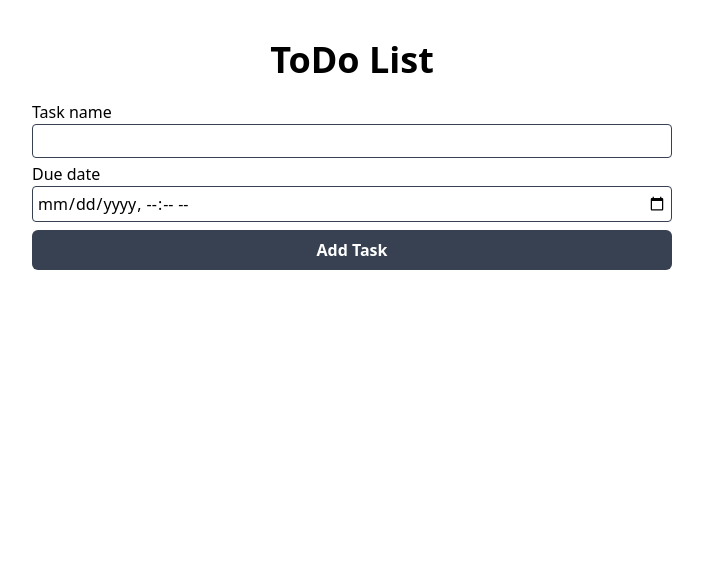
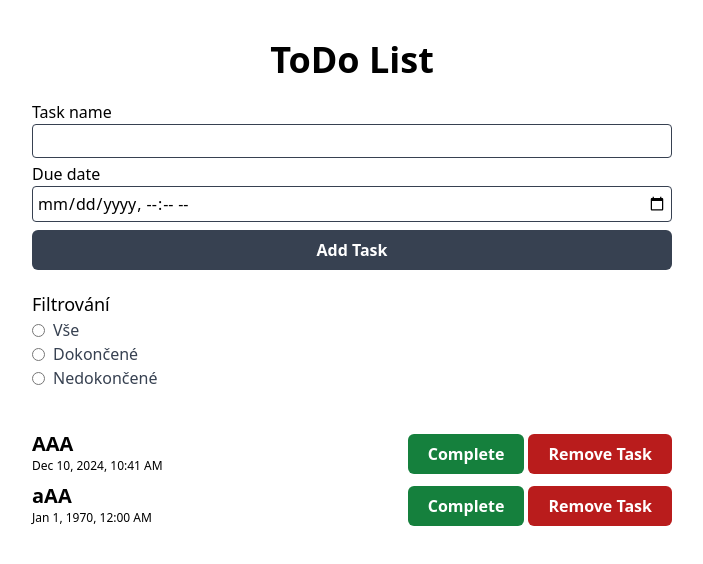
Before and after one commit to LUKAS1272/todo-list, a React (Vite) app: page / in a window 1280 px wide. Shown: the top 564 px of the page, without its empty margins (288-991 px from the left). Built offline with nearby package versions, Linux system fonts and the light colour scheme; data requests are answered from the project's data file.

Commit message:
Frontent pro filtrovani

```diff
--- a/db.json
+++ b/db.json
@@ -1,3 +1,16 @@
 {
-  "tasks": []
+  "tasks": [
+    {
+      "id": "e853",
+      "name": "AAA",
+      "due_date": "2024-12-10T10:41:00.000Z",
+      "is_completed": false
+    },
+    {
+      "id": "b49d",
+      "name": "aAA",
+      "due_date": null,
+      "is_completed": false
+    }
+  ]
 }
--- a/src/App.css
+++ b/src/App.css
@@ -563,50 +563,6 @@ video {
   margin-bottom: 1.25rem;
 }
 
-.mr-1 {
-  margin-right: 0.25rem;
-}
-
-.mr-2 {
-  margin-right: 0.5rem;
-}
-
-.mr-0\.5 {
-  margin-right: 0.125rem;
-}
-
-.mr-5 {
-  margin-right: 1.25rem;
-}
-
-.mr-3 {
-  margin-right: 0.75rem;
-}
-
-.mb-5 {
-  margin-bottom: 1.25rem;
-}
-
-.mb-3 {
-  margin-bottom: 0.75rem;
-}
-
-.mb-2 {
-  margin-bottom: 0.5rem;
-}
-
-.mt-10 {
-  margin-top: 2.5rem;
-}
-
-.ml-auto {
-  margin-left: auto;
-}
-
-.mt-1 {
-  margin-top: 0.25rem;
-}
-
 .mb-1 {
   margin-bottom: 0.25rem;
 }
@@ -615,28 +571,60 @@ video {
   margin-bottom: 2.5rem;
 }
 
+.mb-2 {
+  margin-bottom: 0.5rem;
+}
+
+.ml-1 {
+  margin-left: 0.25rem;
+}
+
+.mr-0\.5 {
+  margin-right: 0.125rem;
+}
+
+.mr-1 {
+  margin-right: 0.25rem;
+}
+
+.mr-10 {
+  margin-right: 2.5rem;
+}
+
+.mr-3 {
+  margin-right: 0.75rem;
+}
+
+.mt-1 {
+  margin-top: 0.25rem;
+}
+
+.mt-10 {
+  margin-top: 2.5rem;
+}
+
+.mb-5 {
+  margin-bottom: 1.25rem;
+}
+
+.mt-5 {
+  margin-top: 1.25rem;
+}
+
+.mb-3 {
+  margin-bottom: 0.75rem;
+}
+
 .flex {
   display: flex;
-}
-
-.w-full {
-  width: 100%;
-}
-
-.w-11\/12 {
-  width: 91.666667%;
 }
 
 .w-1\/2 {
   width: 50%;
 }
 
-.w-3\/12 {
-  width: 25%;
-}
-
-.w-1\/3 {
-  width: 33.333333%;
+.w-full {
+  width: 100%;
 }
 
 .flex-col {
@@ -651,6 +639,10 @@ video {
   align-items: flex-end;
 }
 
+.items-center {
+  align-items: center;
+}
+
 .justify-start {
   justify-content: flex-start;
 }
@@ -659,16 +651,48 @@ video {
   justify-content: space-between;
 }
 
-.rounded-md {
-  border-radius: 0.375rem;
+.space-x-4 > :not([hidden]) ~ :not([hidden]) {
+  --tw-space-x-reverse: 0;
+  margin-right: calc(1rem * var(--tw-space-x-reverse));
+  margin-left: calc(1rem * calc(1 - var(--tw-space-x-reverse)));
 }
 
-.rounded-lg {
-  border-radius: 0.5rem;
+.space-y-4 > :not([hidden]) ~ :not([hidden]) {
+  --tw-space-y-reverse: 0;
+  margin-top: calc(1rem * calc(1 - var(--tw-space-y-reverse)));
+  margin-bottom: calc(1rem * var(--tw-space-y-reverse));
+}
+
+.space-x-2 > :not([hidden]) ~ :not([hidden]) {
+  --tw-space-x-reverse: 0;
+  margin-right: calc(0.5rem * var(--tw-space-x-reverse));
+  margin-left: calc(0.5rem * calc(1 - var(--tw-space-x-reverse)));
+}
+
+.space-y-3 > :not([hidden]) ~ :not([hidden]) {
+  --tw-space-y-reverse: 0;
+  margin-top: calc(0.75rem * calc(1 - var(--tw-space-y-reverse)));
+  margin-bottom: calc(0.75rem * var(--tw-space-y-reverse));
+}
+
+.space-y-2 > :not([hidden]) ~ :not([hidden]) {
+  --tw-space-y-reverse: 0;
+  margin-top: calc(0.5rem * calc(1 - var(--tw-space-y-reverse)));
+  margin-bottom: calc(0.5rem * var(--tw-space-y-reverse));
+}
+
+.space-y-1 > :not([hidden]) ~ :not([hidden]) {
+  --tw-space-y-reverse: 0;
+  margin-top: calc(0.25rem * calc(1 - var(--tw-space-y-reverse)));
+  margin-bottom: calc(0.25rem * var(--tw-space-y-reverse));
 }
 
 .rounded {
   border-radius: 0.25rem;
+}
+
+.rounded-md {
+  border-radius: 0.375rem;
 }
 
 .border {
@@ -677,11 +701,6 @@ video {
 
 .border-solid {
   border-style: solid;
-}
-
-.border-black {
-  --tw-border-opacity: 1;
-  border-color: rgb(0 0 0 / var(--tw-border-opacity, 1));
 }
 
 .border-gray-700 {
@@ -694,6 +713,11 @@ video {
   background-color: rgb(156 163 175 / var(--tw-bg-opacity, 1));
 }
 
+.bg-gray-700 {
+  --tw-bg-opacity: 1;
+  background-color: rgb(55 65 81 / var(--tw-bg-opacity, 1));
+}
+
 .bg-green-700 {
   --tw-bg-opacity: 1;
   background-color: rgb(21 128 61 / var(--tw-bg-opacity, 1));
@@ -704,9 +728,9 @@ video {
   background-color: rgb(185 28 28 / var(--tw-bg-opacity, 1));
 }
 
-.bg-gray-700 {
-  --tw-bg-opacity: 1;
-  background-color: rgb(55 65 81 / var(--tw-bg-opacity, 1));
+.px-1 {
+  padding-left: 0.25rem;
+  padding-right: 0.25rem;
 }
 
 .px-5 {
@@ -714,23 +738,33 @@ video {
   padding-right: 1.25rem;
 }
 
+.py-1 {
+  padding-top: 0.25rem;
+  padding-bottom: 0.25rem;
+}
+
 .py-2 {
   padding-top: 0.5rem;
   padding-bottom: 0.5rem;
 }
 
-.py-1 {
-  padding-top: 0.25rem;
-  padding-bottom: 0.25rem;
+.text-center {
+  text-align: center;
 }
 
-.px-1 {
-  padding-left: 0.25rem;
-  padding-right: 0.25rem;
+.text-4xl {
+  font-size: 2.25rem;
+  line-height: 2.5rem;
 }
 
-.text-center {
-  text-align: center;
+.text-xl {
+  font-size: 1.25rem;
+  line-height: 1.75rem;
+}
+
+.text-xs {
+  font-size: 0.75rem;
+  line-height: 1rem;
 }
 
 .text-lg {
@@ -738,29 +772,8 @@ video {
   line-height: 1.75rem;
 }
 
-.text-xl {
-  font-size: 1.25rem;
-  line-height: 1.75rem;
-}
-
-.text-sm {
-  font-size: 0.875rem;
-  line-height: 1.25rem;
-}
-
-.text-xs {
-  font-size: 0.75rem;
-  line-height: 1rem;
-}
-
-.text-2xl {
-  font-size: 1.5rem;
-  line-height: 2rem;
-}
-
-.text-4xl {
-  font-size: 2.25rem;
-  line-height: 2.5rem;
+.font-black {
+  font-weight: 900;
 }
 
 .font-bold {
@@ -771,12 +784,9 @@ video {
   font-weight: 600;
 }
 
-.font-medium {
-  font-weight: 500;
-}
-
-.font-black {
-  font-weight: 900;
+.text-gray-700 {
+  --tw-text-opacity: 1;
+  color: rgb(55 65 81 / var(--tw-text-opacity, 1));
 }
 
 .text-white {
@@ -791,7 +801,3 @@ video {
 .opacity-50 {
   opacity: 0.5;
 }
-
-.outline-0 {
-  outline-width: 0px;
-}
--- a/src/TodoControl.tsx
+++ b/src/TodoControl.tsx
@@ -79,6 +79,44 @@ export default function Todo() {
                         Add Task
                     </button>
                 </form>
+                <h3 className="mt-5 text-lg">Filtrování</h3>
+<div className="flex flex-col items-start">
+  <div className="flex items-center space-x-2">
+    <input
+      type="radio"
+      name="radioBtn"
+      id="all"
+      className="form-radio"
+    />
+    <label htmlFor="all" className="text-gray-700">
+      Vše
+    </label>
+  </div>
+  <div className="flex items-center space-x-2">
+    <input
+      type="radio"
+      name="radioBtn"
+      id="completed"
+      className="form-radio"
+    />
+    <label htmlFor="completed" className="text-gray-700">
+      Dokončené
+    </label>
+  </div>
+  <div className="flex items-center space-x-2">
+    <input
+      type="radio"
+      name="radioBtn"
+      id="incomplete"
+      className="form-radio"
+    />
+    <label htmlFor="incomplete" className="text-gray-700 ml-1">
+      Nedokončené
+    </label>
+  </div>
+</div>
+
+
             </div>
             <ul>
                 {Array.isArray(tasks) &&
```
